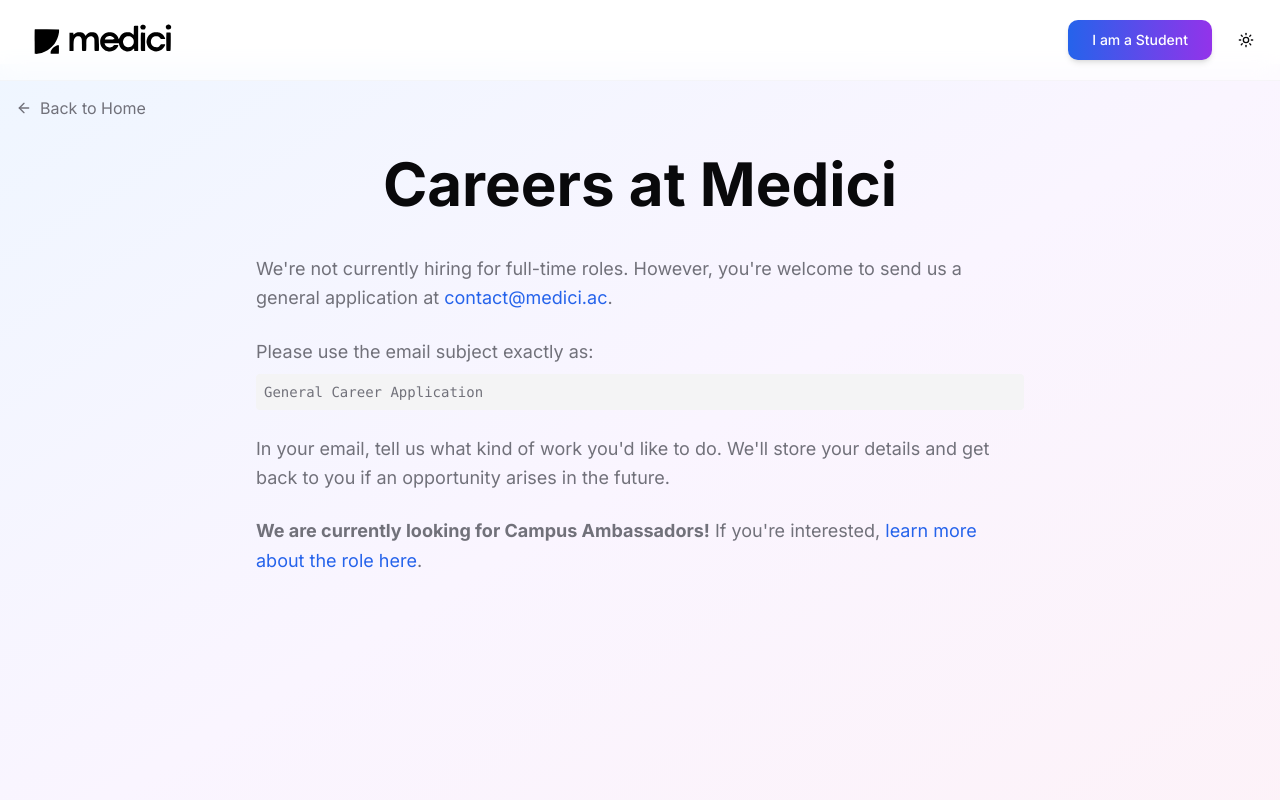
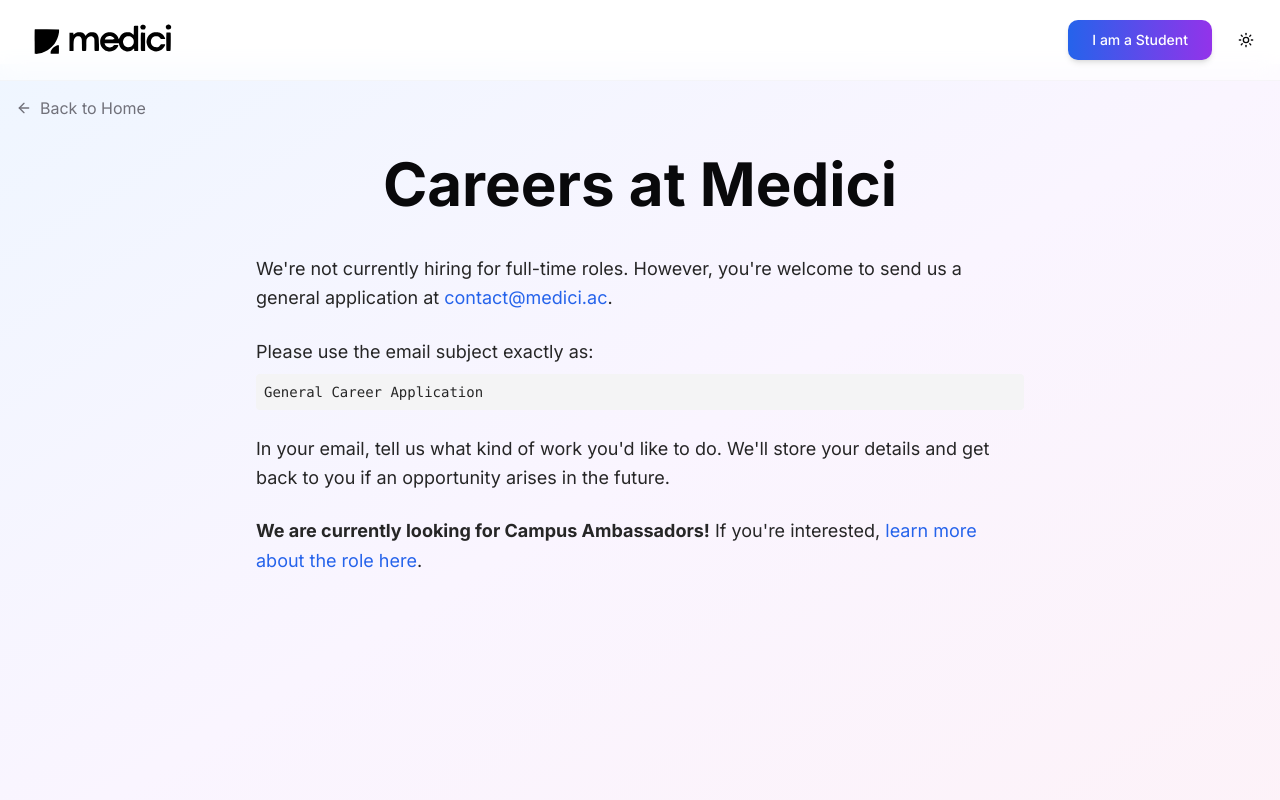
Before and after one commit to tidal3527/medici-landing, a Next.js app: page /careers in a window 1280 px wide. Shown: the top 800 px of the page. Built offline with nearby package versions, Linux system fonts and the light colour scheme; no server answers.

Commit message:
darker text - careers page

```diff
--- a/app/careers/campus-ambassador/page.tsx
+++ b/app/careers/campus-ambassador/page.tsx
@@ -19,7 +19,7 @@ export default function CampusAmbassadorPage() {
               Medici Campus Ambassador Program
             </h1>
 
-            <p className="text-lg text-muted-foreground">
+            <p className="text-lg text-neutral-800 dark:text-neutral-200">
               This is our early access phase and we're looking to onboard as many students as possible. As a Medici Student Ambassador, you’ll help your friends fund their education directly while earning money for every successful signup.
             </p>
 
--- a/app/careers/page.tsx
+++ b/app/careers/page.tsx
@@ -29,7 +29,7 @@ export default function CareersPage() {
               initial={{ opacity: 0, y: 20 }}
               animate={{ opacity: 1, y: 0 }}
               transition={{ delay: 0.4 }}
-              className="text-lg text-muted-foreground leading-relaxed max-w-3xl mx-auto space-y-6 text-left"
+              className="text-lg text-neutral-800 dark:text-neutral-200 leading-relaxed max-w-3xl mx-auto space-y-6 text-left"
             >
               <p>
                 We're not currently hiring for full-time roles. However, you're welcome to send us a general application at{" "}
```
